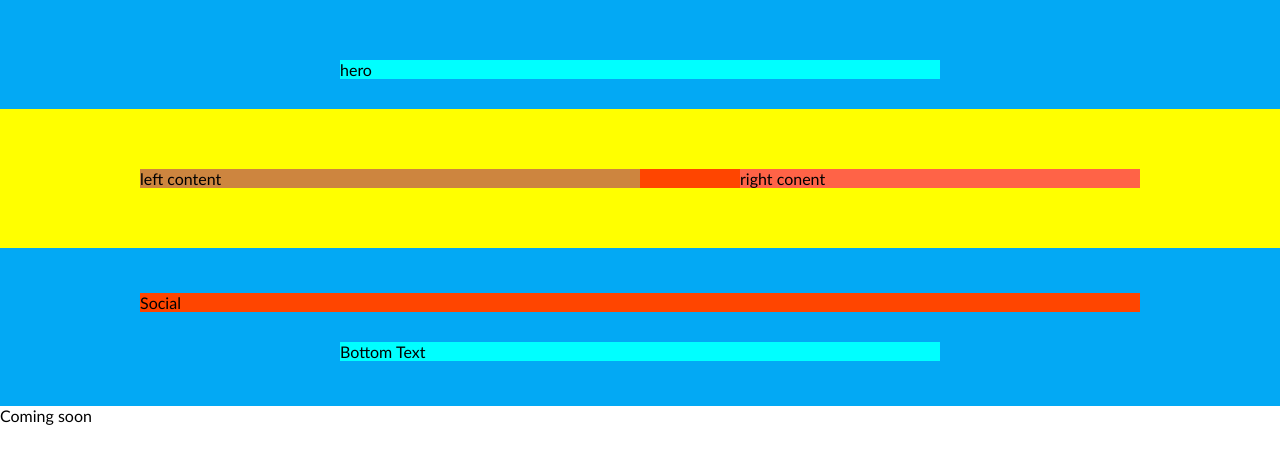
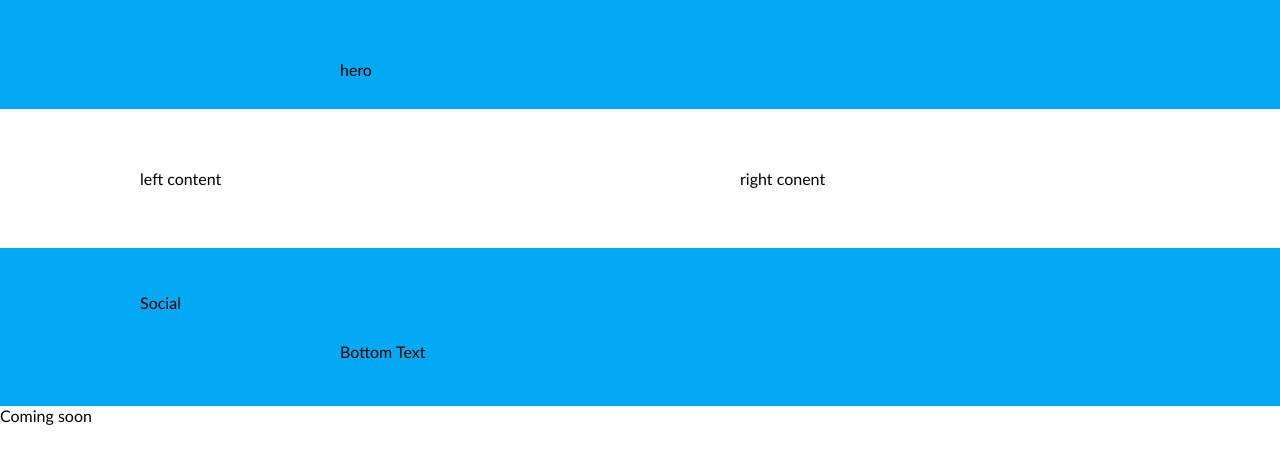
Before and after one commit to andrejusnec/8-Coming-soon, a plain HTML site: page index.html in a window 1280 px wide. Drawn offline with Linux system fonts and the light colour scheme.

Commit message:
basic structure +  remove bg colors

```diff
--- a/css/layout.css
+++ b/css/layout.css
@@ -1,19 +1,16 @@
 .container {
     display: inline-block;
     width: 100%;
-    background-color: yellow;
     padding: calc(var(--section_padding) * 2) 0;
 }
     .container > .row-short{
 display: inline-block;
 width: 600px;
-background-color: aqua;
 margin-left: calc(50% - 300px);
     }
     .container > .row {
         display: inline-block;
         width: 1000px;
-        background-color: orangered;
         margin-left: calc(50% - 500px);
     }
     .container > .row > .colum{
@@ -22,10 +19,8 @@ margin-left: calc(50% - 300px);
     }
         .container > .row > .colum.left {
             width: 50%;
-            background-color: peru;
         }
         .container > .row > .colum.right {
             width: 40%;
             margin-left: 10%;
-            background-color: tomato;
         }
```
